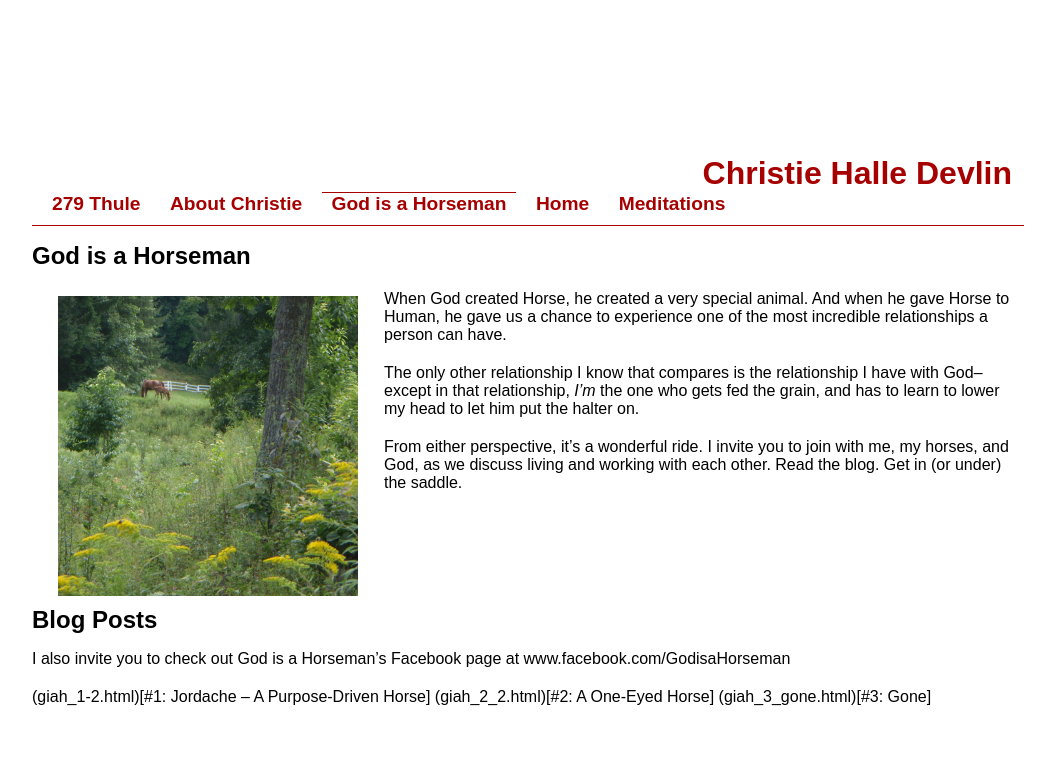
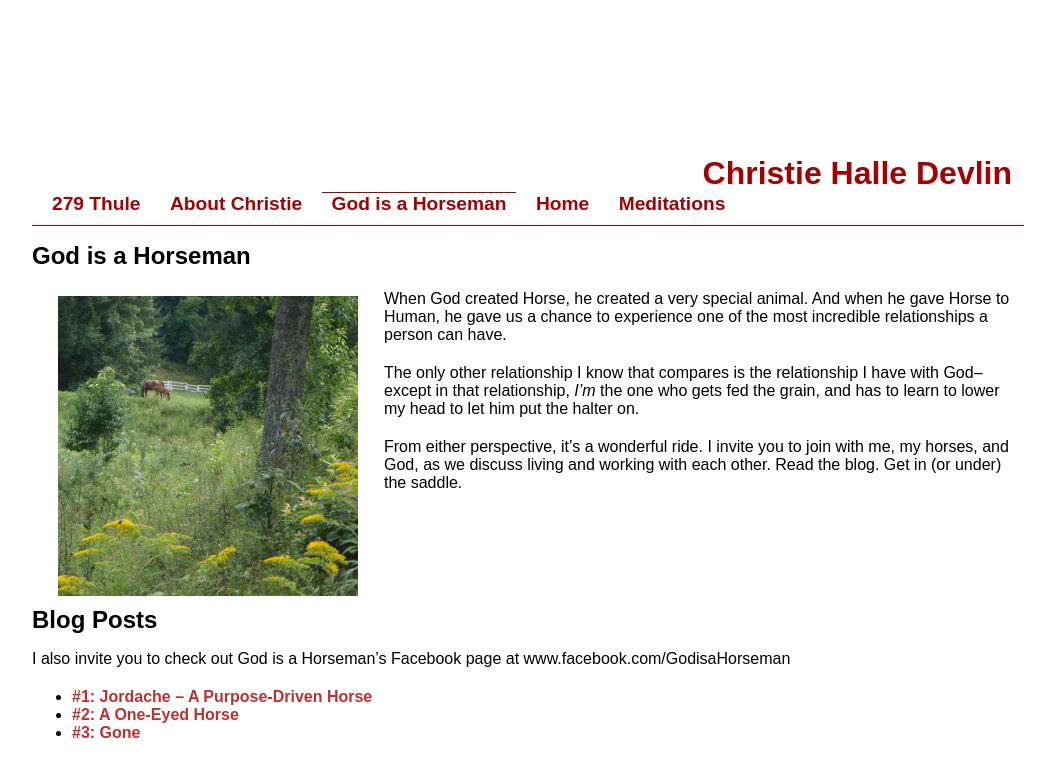
Before and after one commit to halledevlin/halledevlin.github.io, a Jekyll site: the page built from GIAH/giah.md, in a window 1280 px wide. Shown: the top 777 px of the page, without its empty margins (112-1167 px from the left). Built offline with Jekyll 4.4.1, drawn with Linux system fonts in a browser that asks for light colours; Markdown is read by kramdown in place of the engine named in the settings.

```diff
--- a/GIAH/giah.md
+++ b/GIAH/giah.md
@@ -19,6 +19,6 @@
 
 I also invite you to check out God is a Horseman's Facebook page at www.facebook.com/GodisaHorseman
 
-(giah_1-2.html)[#1: Jordache -- A Purpose-Driven Horse]
-(giah_2_2.html)[#2: A One-Eyed Horse]
-(giah_3_gone.html)[#3: Gone]
+* [#1: Jordache -- A Purpose-Driven Horse](giah_1-2.html)
+* [#2: A One-Eyed Horse](giah_2_2.html)
+* [#3: Gone](giah_3_gone.html)
```
Also changed, not shown: GIAH/giah_1-2.md (+2 -4 lines), GIAH/giah_2_2.md (+1 -1 lines), GIAH/giah_3_gone.md (+1 -1 lines), _posts/chapter_1_6_from_leah_shurtes_facebook.jpg (deleted), _posts/jordache_character_1_v.jpg (deleted), images/jordache_montage_3.jpg (added), 2 other files.
